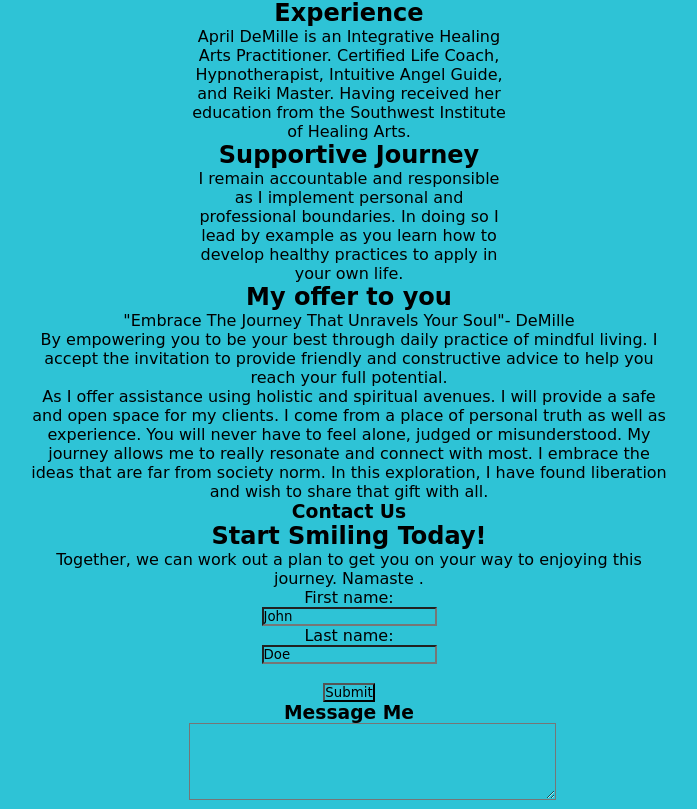
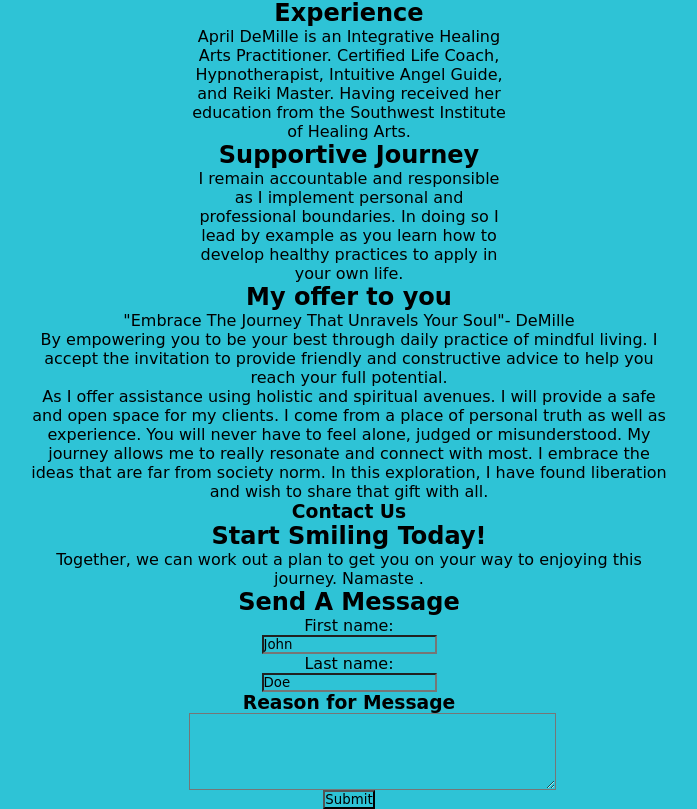
Before and after one commit to AprilDavisDeMille/DemoRepo, a plain HTML site: page index2.html in a window 1280 px wide. Shown: the part 1034-1843 px from the top of the page, without its empty margins (291-988 px from the left). Drawn offline with Linux system fonts and the light colour scheme.

Commit message:
Changing form

```diff
--- a/index2.html
+++ b/index2.html
@@ -75,20 +75,23 @@
     </section>
 
 
+    <h2>Send A Message</h2>
+
     <form>
-    <label for="fname">First name:</label><br>
-    <input type="text" id="fname" name="fname" value="John"><br>
-    <label for="lname">Last name:</label><br>
-    <input type="text" id="lname" name="lname" value="Doe"><br><br>
-    <input type="submit" value="Submit">
-  </form>
+      <label for="fname">First name:</label><br>
+      <input type="text" id="fname" name="fname" value="John"><br>
+      <label for="lname">Last name:</label><br>
+      <input type="text" id="lname" name="lname" value="Doe">
 
-  <h3>Message Me</h3>
+    </form>
+
+  <h3>Reason for Message</h3>
 <section class="about">
   <form>
       <label for="Description"></label>
       <textarea rows="5" cols="50" name="Description"
                           id="Description"></textarea>
+                          <input type="submit" value="Submit">
   </form>
 
 
```
